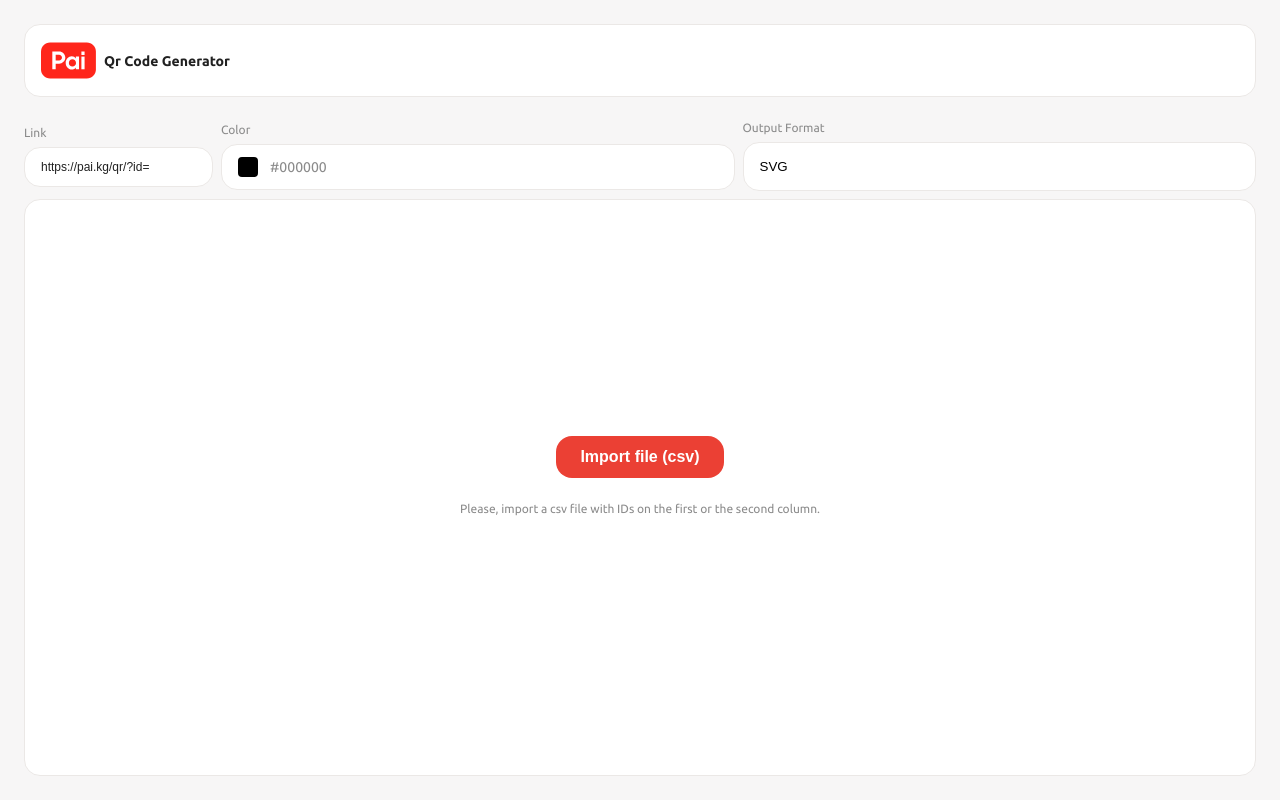
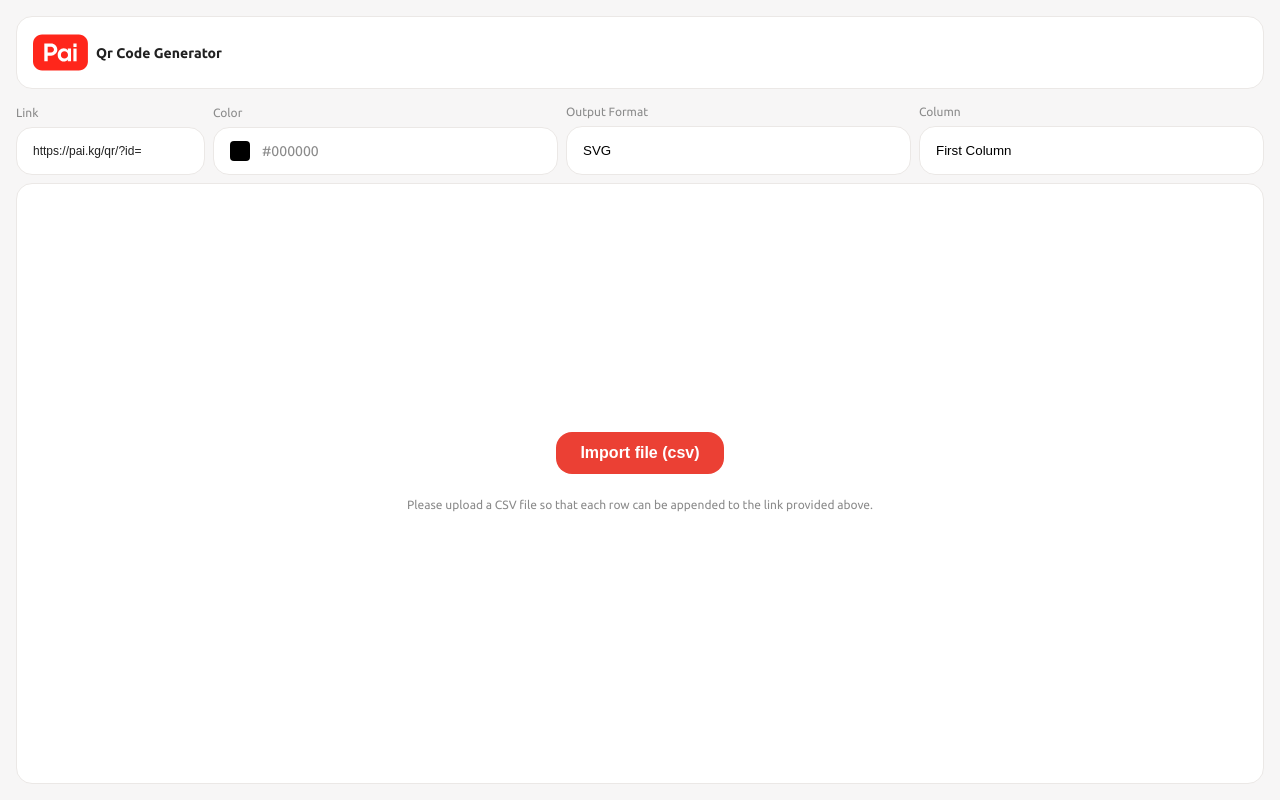
Before and after one commit to akmatoff/pai-qr-code-generator, a website built with Vite: page index.html in a window 1280 px wide. Built offline with nearby package versions, Linux system fonts and the light colour scheme.

Commit message:
[feat]: add column selection and more error handling

```diff
--- a/index.html
+++ b/index.html
@@ -10,7 +10,7 @@
   </head>
   <body>
     <main>
-      <div style="padding-top: 24px; padding-left: 24px; padding-right: 24px">
+      <div style="padding-top: 16px; padding-left: 16px; padding-right: 16px">
         <header>
           <img src="/pai-logo.svg" alt="Pai Logo" />
           <p class="heading">Qr Code Generator</p>
@@ -33,7 +33,7 @@
               </div>
             </div>
 
-            <div class="select-format-wrapper">
+            <div class="select-wrapper">
               <label for="formatSelect">Output Format</label>
 
               <div style="position: relative">
@@ -74,6 +74,69 @@
                 </span>
               </div>
             </div>
+            <div class="select-wrapper">
+              <label for="formatSelect">Column</label>
+
+              <div
+                style="
+                  position: relative;
+                  overflow: hidden;
+                  text-overflow: ellipsis;
+                  white-space: nowrap;
+                "
+              >
+                <select id="columnSelect" class="custom-select">
+                  <option value="0">First Column</option>
+                  <option value="1">Second Column</option>
+                  <option value="2">Third Column</option>
+                  <option value="3">Fourth Column</option>
+                  <option value="4">Fifth Column</option>
+                  <option value="5">Sixth Column</option>
+                  <option value="6">Seventh Column</option>
+                  <option value="7">Eighth Column</option>
+                  <option value="8">Ninth Column</option>
+                  <option value="9">Tenth Column</option>
+                  <option value="10">Eleventh Column</option>
+                  <option value="11">Twelfth Column</option>
+                  <option value="12">Thirteenth Column</option>
+                  <option value="13">Fourteenth Column</option>
+                  <option value="14">Fifteenth Column</option>
+                  <option value="15">Sixteenth Column</option>
+                  <option value="16">Seventeenth Column</option>
+                  <option value="17">Eighteenth Column</option>
+                  <option value="18">Nineteenth Column</option>
+                  <option value="19">Twentieth Column</option>
+                </select>
+
+                <span class="chevron-down">
+                  <svg
+                    xmlns="http://www.w3.org/2000/svg"
+                    width="20"
+                    height="20"
+                    viewBox="0 0 24 24"
+                  >
+                    <!-- Icon from Material Line Icons by Vjacheslav Trushkin - https://github.com/cyberalien/line-md/blob/master/license.txt -->
+                    <path
+                      fill="none"
+                      stroke="currentColor"
+                      stroke-dasharray="10"
+                      stroke-dashoffset="10"
+                      stroke-linecap="round"
+                      stroke-linejoin="round"
+                      stroke-width="2"
+                      d="M12 15l-5 -5M12 15l5 -5"
+                    >
+                      <animate
+                        fill="freeze"
+                        attributeName="stroke-dashoffset"
+                        dur="0.3s"
+                        values="10;0"
+                      />
+                    </path>
+                  </svg>
+                </span>
+              </div>
+            </div>
           </div>
 
           <div class="import-wrapper">
@@ -81,8 +144,8 @@
 
             <div class="button-desc-wrapper">
               <p class="button-desc muted">
-                Please, import a csv file with IDs on the first or the second
-                column.
+                Please upload a CSV file so that each row can be appended to the
+                link provided above.
               </p>
             </div>
           </div>
--- a/src-tauri/tauri.conf.json
+++ b/src-tauri/tauri.conf.json
@@ -14,8 +14,8 @@
     "windows": [
       {
         "title": "pai-qr-generator",
-        "width": 540,
-        "height": 540,
+        "width": 640,
+        "height": 640,
         "resizable": false
       }
     ],
--- a/src/main.css
+++ b/src/main.css
@@ -53,7 +53,7 @@ section {
   display: flex;
   flex-direction: column;
   align-items: center;
-  padding: 24px;
+  padding: 16px;
   flex: 1;
 }
 
@@ -82,6 +82,7 @@ label {
   border-radius: 16px;
   font-size: 12px;
   color: var(--foreground-color);
+  height: 48px;
   outline: none;
   caret-color: var(--primary-color);
 }
@@ -131,8 +132,6 @@ label {
   padding: 12px;
 }
 
-
-
 p {
   font-size: 14px;
 }
@@ -163,6 +162,7 @@ p {
   display: flex;
   align-items: center;
   width: fit-content;
+  height: 48px;
   gap: 12px;
   padding: 0 16px;
   border-radius: 16px;
@@ -186,7 +186,7 @@ p {
   gap: 8px;
 }
 
-.select-format-wrapper {
+.select-wrapper {
   display: flex;
   flex-direction: column;
   gap: 8px;
@@ -202,6 +202,9 @@ p {
   outline: none;
   appearance: none;
   width: 100%;
+  overflow: hidden;
+  text-overflow: ellipsis;
+  white-space: nowrap;
 }
 
 .custom-select option {
@@ -246,7 +249,7 @@ p {
 .spinner {
   width: 48px;
   height: 48px;
-  border: 3px solid #FFF;
+  border: 3px solid #fff;
   border-radius: 50%;
   display: inline-block;
   position: relative;
@@ -255,7 +258,7 @@ p {
 }
 
 .spinner::after {
-  content: '';
+  content: "";
   box-sizing: border-box;
   position: absolute;
   left: 50%;
--- a/src/main.ts
+++ b/src/main.ts
@@ -38,6 +38,14 @@ window.addEventListener("DOMContentLoaded", () => {
 
   async function handleImport() {
     try {
+      if (!linkInput.value.trim()) {
+        throw new Error("Please enter a valid link");
+      }
+
+      if (!colorPicker.value) {
+        throw new Error("Please select a color");
+      }
+
       const content = await selectCSVFile();
 
       if (!content) return;
@@ -48,7 +56,7 @@ window.addEventListener("DOMContentLoaded", () => {
 
       await saveBlob(zip, "qr_codes.zip");
     } catch (err) {
-      showToast("Something went wrong", "error");
+      showToast((err as Error).message || "Something went wrong", "error");
       console.error(err);
     } finally {
       hideLoader();
--- a/src/services.ts
+++ b/src/services.ts
@@ -88,7 +88,18 @@ export async function generateQrZip(
     "formatSelect"
   ) as HTMLSelectElement;
 
+  const columnSelect = document.getElementById(
+    "columnSelect"
+  ) as HTMLSelectElement;
+
   const linkInput = document.getElementById("linkInput") as HTMLInputElement;
+
+  const selectedColumn = parseInt(columnSelect.value, 10);
+
+  if (isNaN(selectedColumn) || selectedColumn < 0) {
+    showToast("Invalid column selection", "error");
+    throw new Error("Invalid column selection");
+  }
 
   const selectedFormat = formatSelect.value as OutputFormat;
 
@@ -97,20 +108,23 @@ export async function generateQrZip(
     skipEmptyLines: true,
   });
 
-  const hasFirstColumn = parsed.data.some((row) => row[0]?.trim().length > 0);
-  const hasSecondColumn = parsed.data.some((row) => row[1]?.trim().length > 0);
+  const hasData = parsed.data && parsed.data.length > 0;
 
-  if (!hasFirstColumn && !hasSecondColumn) {
-    showToast("No data found in first and second columns", "error");
-    throw new Error("Invalid CSV format");
+  if (!hasData) {
+    throw new Error("CSV file is empty or invalid");
   }
 
-  const columnIndex = hasFirstColumn ? 0 : 1;
+  if (
+    parsed.data[0][selectedColumn].length === 0 ||
+    !parsed.data[0][selectedColumn]
+  ) {
+    throw new Error("Selected column is empty or invalid");
+  }
 
   const zip = new JSZip();
 
   for (const row of parsed.data) {
-    const id = row[columnIndex]?.trim();
+    const id = row[selectedColumn]?.trim();
     if (!id) continue;
 
     const link = linkInput.value + id;
```
